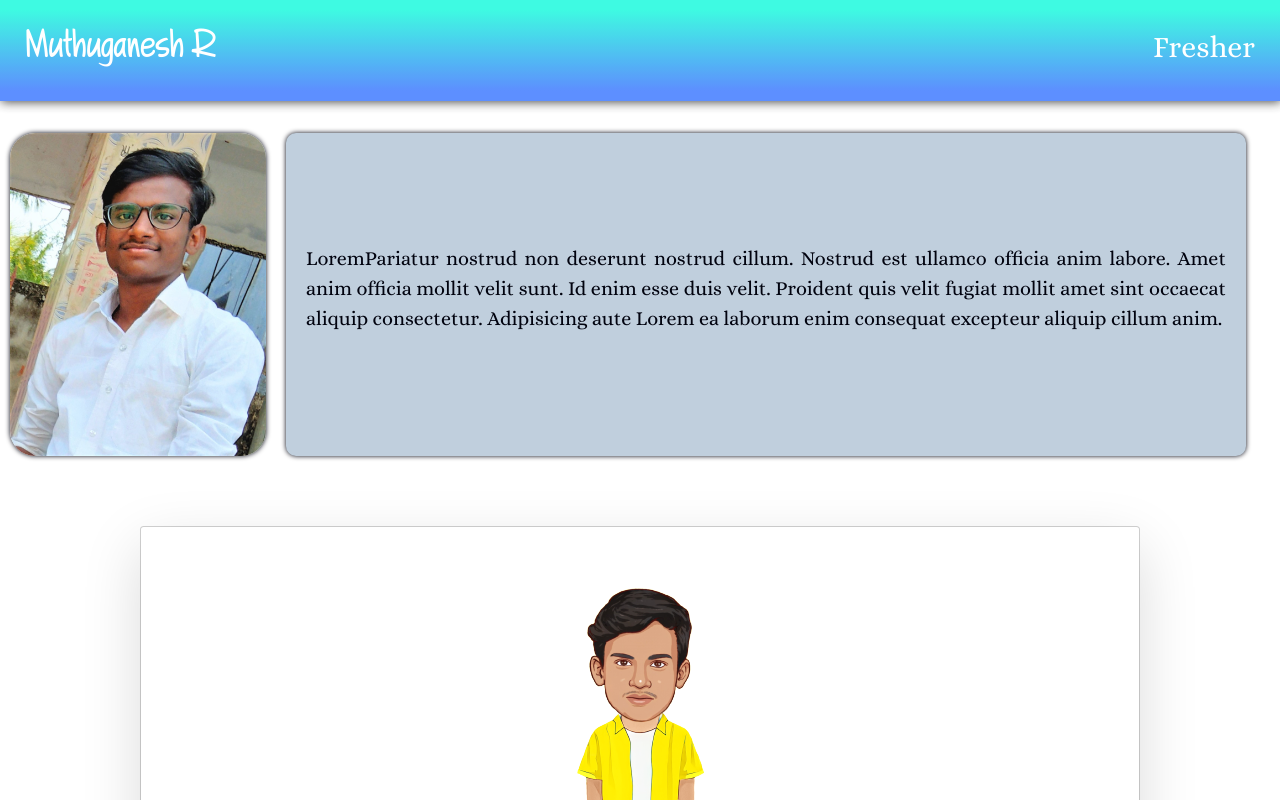
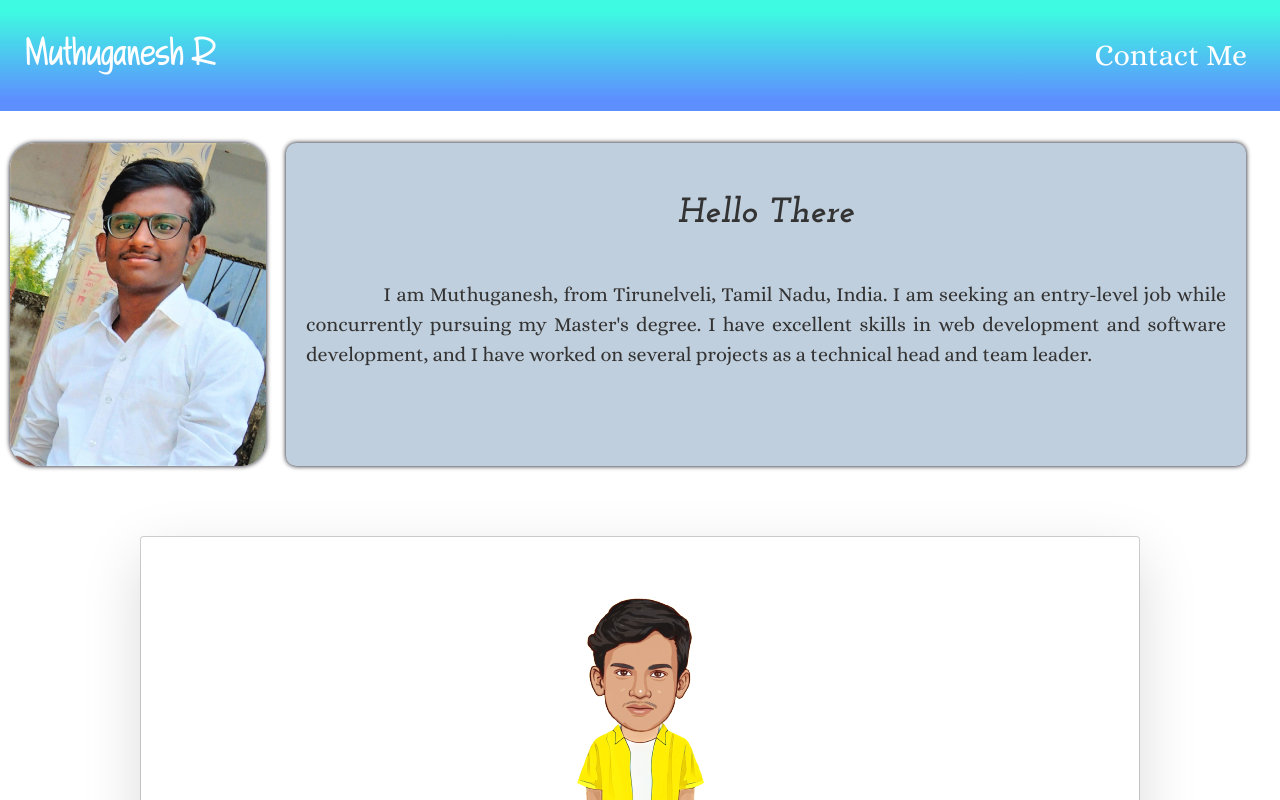
Before and after one commit to muthu12-sudo/Portfolio-MG, a React (Vite) app: page / in a window 1280 px wide. Shown: the top 800 px of the page. Built offline with nearby package versions, Linux system fonts and the light colour scheme.

Commit message:
New Button

```diff
--- a/src/Contents/Profile.tsx
+++ b/src/Contents/Profile.tsx
@@ -8,12 +8,13 @@ export default function Profile() {
           <img src={MGImg} width="300px" />
         </div>
         <div className="ProfileContainer">
+          <h1>Hello There </h1>
           <p>
-            LoremPariatur nostrud non deserunt nostrud cillum. Nostrud est
-            ullamco officia anim labore. Amet anim officia mollit velit sunt. Id
-            enim esse duis velit. Proident quis velit fugiat mollit amet sint
-            occaecat aliquip consectetur. Adipisicing aute Lorem ea laborum enim
-            consequat excepteur aliquip cillum anim.
+            &ensp; &ensp; &ensp; &ensp; &ensp; I am Muthuganesh, from
+            Tirunelveli, Tamil Nadu, India. I am seeking an entry-level job
+            while concurrently pursuing my Master's degree. I have excellent
+            skills in web development and software development, and I have
+            worked on several projects as a technical head and team leader.
           </p>
         </div>
       </div>
--- a/src/Nav/Navbar.tsx
+++ b/src/Nav/Navbar.tsx
@@ -1,7 +1,11 @@
 import { useEffect, useState } from "react";
 import "../styles.css";
 
-export default function Navbar() {
+interface NavbarProps {
+  type: string;
+}
+
+export default function Navbar(props: NavbarProps) {
   const [navbarWidth, setNavbarWidth] = useState("0%");
 
   const handleScroll = () => {
@@ -20,13 +24,14 @@ export default function Navbar() {
       window.removeEventListener("scroll", handleScroll);
     };
   }, []);
+  const { type } = props;
 
   return (
     <>
       <div className="NavbarContainer">
         <div className="Navbar">
           <h1>Muthuganesh R</h1>
-          <span>Fresher</span>
+          <button>{type}</button>
         </div>
         <hr style={{ width: navbarWidth }} />
       </div>
--- a/src/main.tsx
+++ b/src/main.tsx
@@ -8,7 +8,7 @@ import Skills from "./Contents/Skills.tsx";
 
 ReactDOM.createRoot(document.getElementById("root")!).render(
   <React.StrictMode>
-    <Navbar />
+    <Navbar type="Contact Me" />
     <Profile />
     <Skills />
     <ErrorPage />
--- a/src/styles.css
+++ b/src/styles.css
@@ -1,3 +1,6 @@
+* {
+  color: #333;
+}
 html {
   scroll-behavior: smooth;
 }
@@ -40,7 +43,12 @@ html {
   src: url("./fonts/Alice.ttf");
   font-display: swap;
 }
-
+@font-face {
+  font-family: "Josefin Slab";
+  font-weight: 700;
+  font-display: swap;
+  src: url("./fonts/Slab.woff2") format("woff2");
+}
 .NavbarContainer {
   position: sticky;
   top: 0px;
@@ -66,18 +74,23 @@ html {
   transition: all 0.3s ease-in-out;
   flex-flow: row wrap;
 }
-.Navbar span {
+.Navbar button {
   font-family: "Alice";
+  background: none;
+  border: none;
+  padding: 8px;
+  border-radius: 5px;
   font-size: 30px;
   transition: all ease-in-out 0.2s;
   color: #fff;
 }
 .Navbar :hover {
-  text-shadow: #2be00b 1px 1px 40px;
+  text-shadow: #f207f2 0px 0px 40px;
 }
-.NavbarContainer :not(h1, span):hover {
-  box-shadow: #333 1px 1px 10px;
+.Navbar button:hover {
+  box-shadow: #333 0px 0px 10px;
 }
+
 .Navbar :first-child {
   margin-right: auto;
   font-size: 38px;
@@ -91,7 +104,7 @@ html {
     gap: 15px;
   }
 
-  .Navbar span {
+  .Navbar button {
     font-size: 25px;
   }
   .Navbar :first-child {
@@ -102,6 +115,12 @@ html {
 @media (max-width: 568px) {
   .Navbar {
     padding: 15px;
+  }
+  .Navbar button {
+    font-size: 20px;
+  }
+  .Navbar :first-child {
+    font-size: 25px;
   }
 }
 
@@ -148,11 +167,19 @@ html {
   margin: 10px;
   display: flex;
   align-items: center;
+  flex-flow: column;
 }
 .ProfileContainer p {
   font-family: "Alice";
   font-size: 20px;
+
+  margin-top: 40px;
   text-align: justify;
+}
+.ProfileContainer h1 {
+  font-family: "Josefin Slab";
+  margin-top: 30px;
+  font-size: 35px;
 }
 @media (max-width: 875px) {
   .Profile {
```
Also changed, not shown: src/fonts/Slab.woff2 (added).
